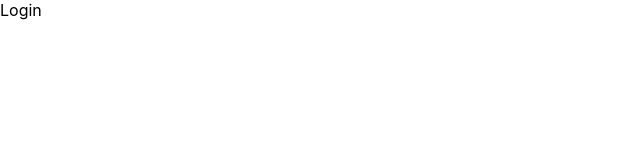
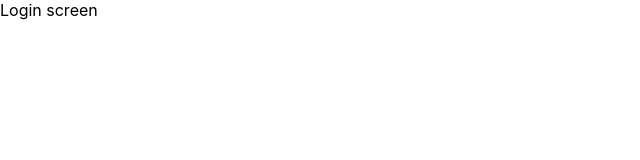
Before and after one commit to EmmanuelAmpofo/LibrarySystem, a React (Create React App) app: page / in a window 1280 px wide. Shown: the top 160 px of the page, without its empty margins (0-640 px from the left). Built offline with nearby package versions, Linux system fonts and the light colour scheme.

Commit message:
Packages installation

```diff
--- a/package.json
+++ b/package.json
@@ -3,11 +3,15 @@
   "version": "0.1.0",
   "private": true,
   "dependencies": {
+    "@emotion/react": "^11.10.4",
+    "@emotion/styled": "^11.10.4",
+    "@mui/material": "^5.10.7",
     "@testing-library/jest-dom": "^5.16.5",
     "@testing-library/react": "^13.4.0",
     "@testing-library/user-event": "^13.5.0",
     "react": "^18.2.0",
     "react-dom": "^18.2.0",
+    "react-router-dom": "^6.4.1",
     "react-scripts": "5.0.1",
     "web-vitals": "^2.1.4"
   },
--- a/src/pages/login/Login.jsx
+++ b/src/pages/login/Login.jsx
@@ -2,7 +2,9 @@ import React from 'react'
 
 function Login() {
   return (
-    <div>Login</div>
+    <div>
+       Login screen
+    </div>
   )
 }
 
```
Also changed, not shown: src/pages/admin/Admin.jsx (added, +9 -0 lines), src/pages/users/Users.jsx (added, +9 -0 lines), 1 other file (tests, documents, lock files or other folders).
